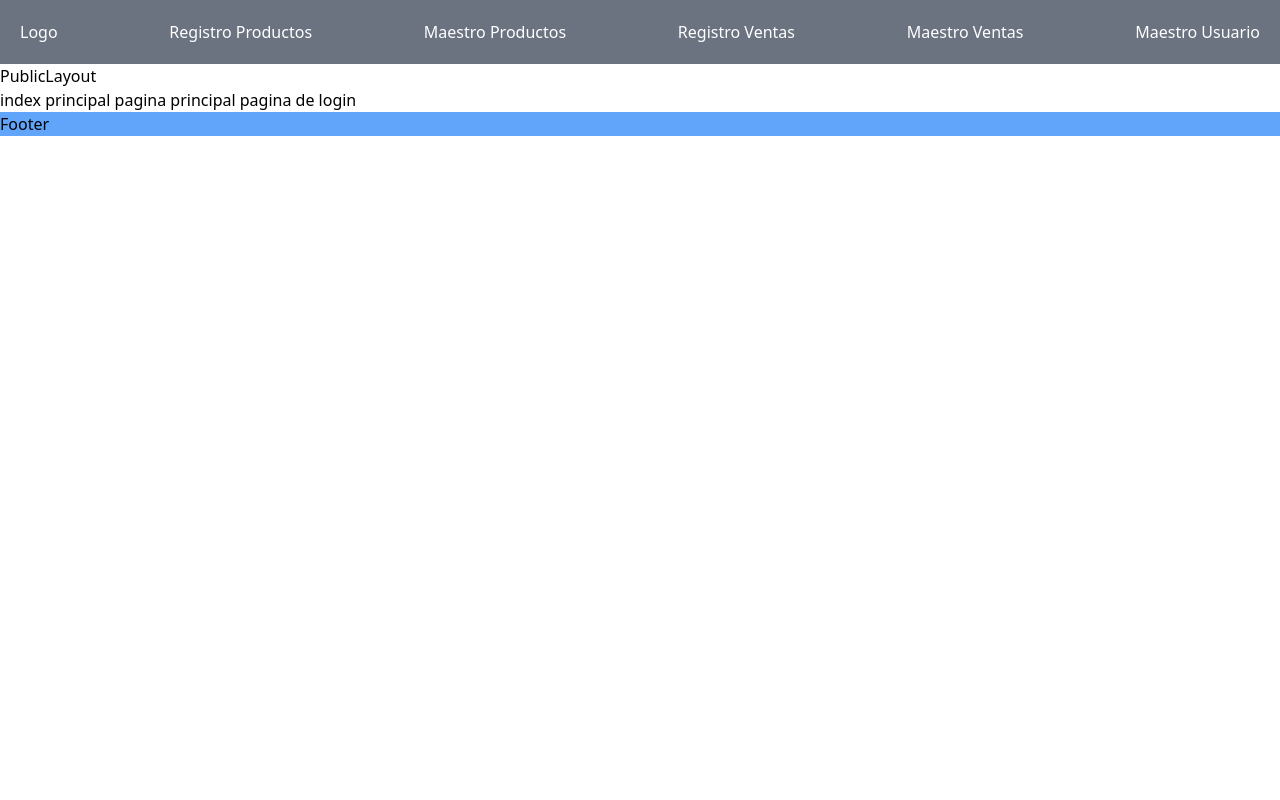
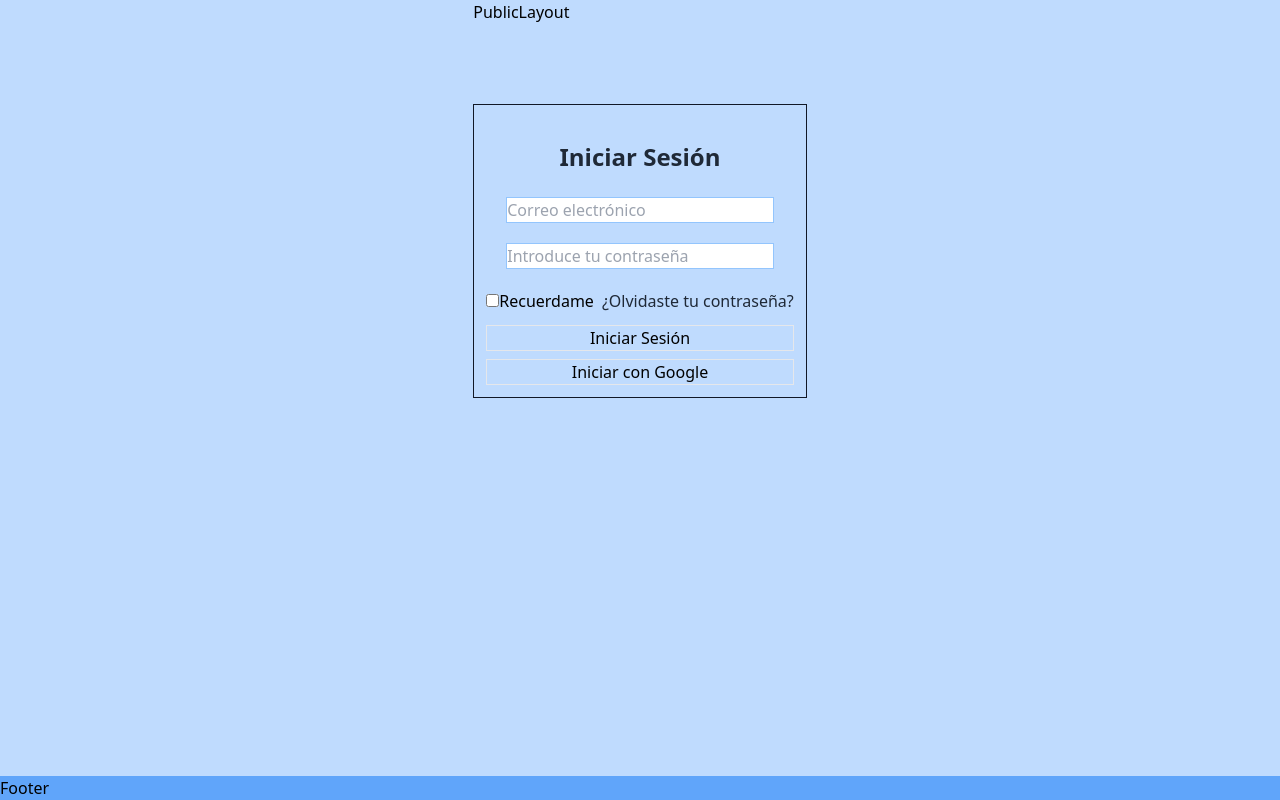
Before and after one commit to JhonHayden/WebTradingProject, a React (Create React App) app: page / in a window 1280 px wide. Built offline with nearby package versions, Linux system fonts and the light colour scheme.

Commit message:
pagina login, contenido terminado y estilos basicos simples aplicados a la pagina login

```diff
--- a/src/components/Footer.jsx
+++ b/src/components/Footer.jsx
@@ -2,7 +2,7 @@ import React from 'react'
 
 const Footer = () => {
     return (
-        <div className='flex bg-blue-400'>
+        <div className='flex bg-blue-400 w-full'>
             Footer
         </div>
     )
--- a/src/layouts/PublicLayout.jsx
+++ b/src/layouts/PublicLayout.jsx
@@ -1,19 +1,16 @@
 import React from 'react'
 import Footer from 'components/Footer'
-
-import Navbar from 'components/Navbar'
-
 
 const PublicLayout = ({children}) => {  // funcion que me entrega una etiqueta personalizada  con contenido
     // el children es una palabra reservada para indicarle que tendra contenido dentro de la etiqueta personalizada PublicLayout
     return (
-        <div className='flex flex-col'>
-            <Navbar />
-            <main>
-            PublicLayout
+        <div className='flex flex-col justify-between overflow-scroll h-screen items-center
+        justify-items-center bg-blue-200'>
+            <main  className='h-full'>
+                PublicLayout
                 {children}
             </main>
-            <Footer />
+            <Footer/>
         </div>
     )
 }
--- a/src/pages/Login.jsx
+++ b/src/pages/Login.jsx
@@ -2,8 +2,14 @@ import React from 'react'
 
 const Login = () => {
     return (
-        <div>
-            pagina de login
+        <div>pagina de login
+            <h1>Iniciar sesión </h1>
+            <form >
+                <div>
+                    <input type='email' placeholder='Correo electrónico'/>
+                    <input type="password" required />
+                </div>
+            </form>
         </div>
     )
 }
--- a/src/pages/administracion/RegistroProductos.jsx
+++ b/src/pages/administracion/RegistroProductos.jsx
@@ -4,6 +4,22 @@ const RegistroProductos = () => {
     return (
         <div>
             RegistroProductos page
+
+
+            <form>
+                <input type="text" />
+                <input type='email' placeholder='Correo electrónico'/>
+                <input type="text" />
+                <input type="text" />
+                <input type="text" />
+                <input type="text" />
+                <input type="text" />
+                <input type="text" />
+                <input type="text" />
+                <input type="text" />
+                <input type="text" />
+            </form>
+
         </div>
     )
 }
--- a/src/pages/administracion/RegistroVentas.jsx
+++ b/src/pages/administracion/RegistroVentas.jsx
@@ -4,6 +4,21 @@ const RegistroVentas = () => {
     return (
         <div>
             pagina RegistroVentas
+
+            <form>
+                <input type="text" />
+                <input type='email' placeholder='Correo electrónico'/>
+                <input type="text" />
+                <input type="text" />
+                <input type="text" />
+                <input type="text" />
+                <input type="text" />
+                <input type="text" />
+                <input type="text" />
+                <input type="text" />
+                <input type="text" />
+            </form>
+
         </div>
     )
 }
--- a/src/pages/index.jsx
+++ b/src/pages/index.jsx
@@ -1,9 +1,45 @@
 import React from 'react'
+import { Link } from 'react-router-dom'
 
 const Index = () => {
     return (
-        <div>
-            index principal   pagina principal  pagina de login
+        <div className='border border-gray-900 mt-20 p-3 ' >
+            <h1 className='m-6  text-center text-2xl font-bold text-gray-800' >Iniciar Sesión</h1>
+            <form>
+                <div className="flex flex-col m-5 justify-items-center  ">
+                    <input className=' focus:outline-none text-gray-800 border border-blue-300' type='email' placeholder='Correo electrónico' />
+
+                    <input className='mt-5 focus:outline-none text-gray-800 border border-blue-300' type='password' placeholder='Introduce tu contraseña'
+                        required />
+                </div>
+                <div className='flex justify-between'>
+                    <div>
+                        <label htmlFor="Recuerdame">
+                            <input name='Recuerdame' type="checkbox" />
+                            Recuerdame
+                        </label>
+                    </div>
+                    <div className='text-gray-800 ml-2'>
+                        <Link to="/"> ¿Olvidaste tu contraseña?</Link>
+                    </div>
+                </div>
+                <div className='mt-3'>
+                    <div className='border  text-center'>
+                        <Link to='/administracion'>
+                            <button type='submit'> Iniciar Sesión
+                            </button>
+                        </Link>
+                    </div>
+                    <div className='border  text-center mt-2'>
+                        <Link to='/administracion'>
+                            <button type='submit'> Iniciar con Google
+                            </button>
+                        </Link>
+                    </div>
+
+                </div>
+
+            </form>
         </div>
     )
 }
```
